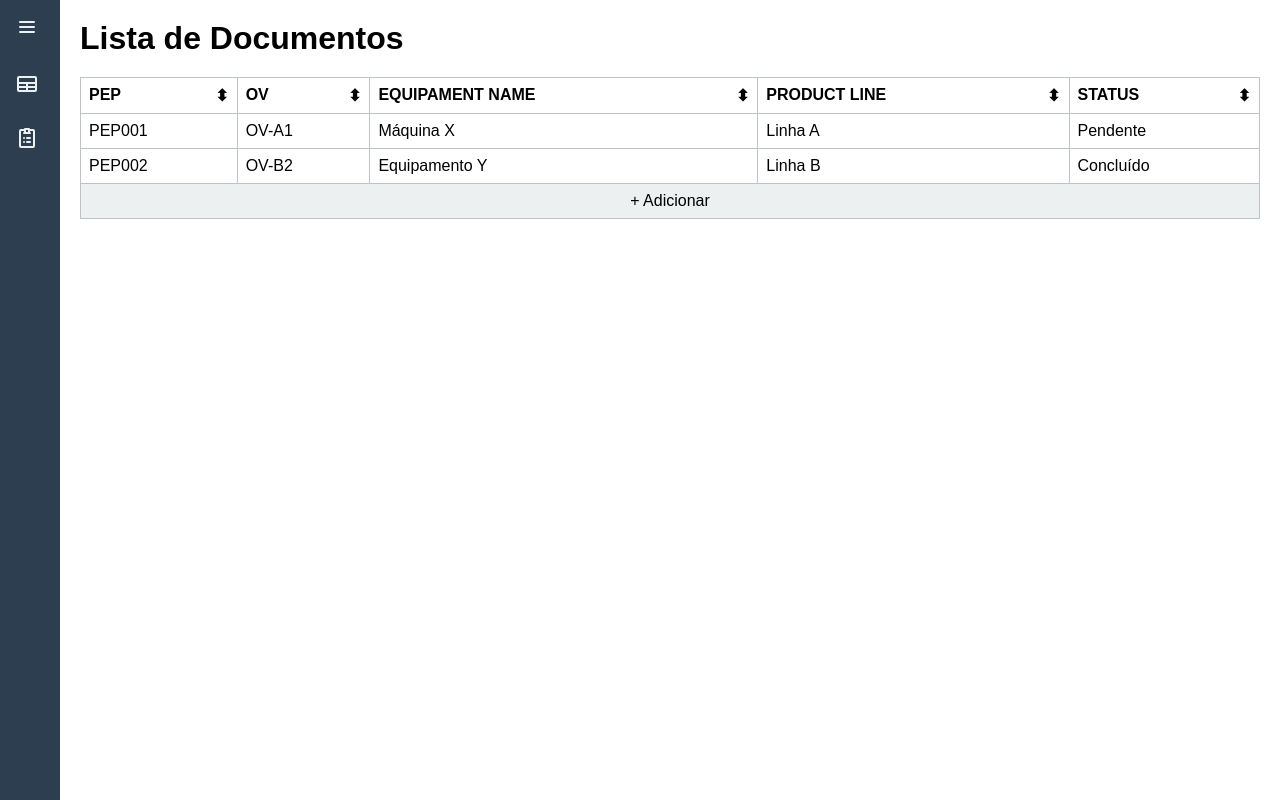
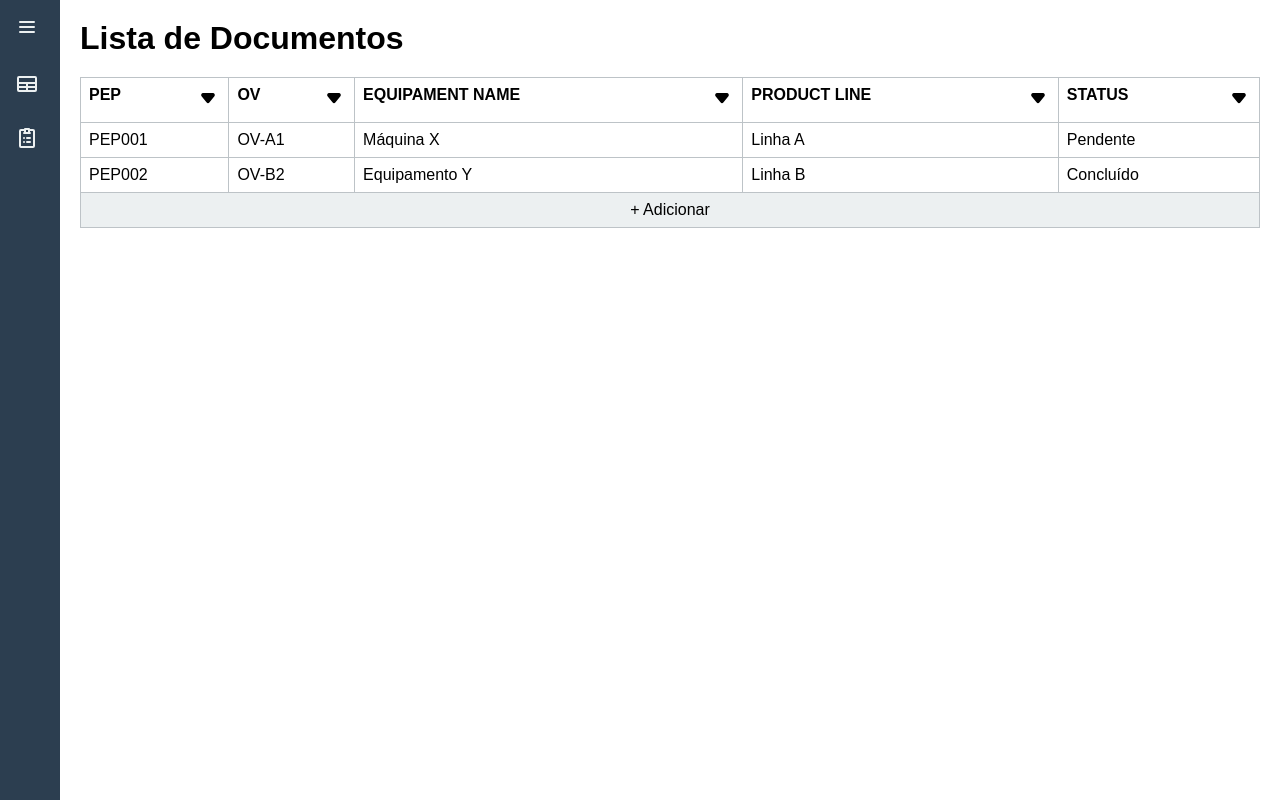
Before and after one commit to Anluhen/acionamentos-document-control, a plain HTML site: page index.html in a window 1280 px wide. Drawn offline with Linux system fonts and the light colour scheme.

Commit message:
refactor: Change icons to SVG

```diff
--- a/index.html
+++ b/index.html
@@ -42,13 +42,53 @@
             <table id="docTable">
                 <thead>
                     <tr id="headerRow">
-                        <th data-key="pep" class="th-container">PEP<span class="menu-icon">⬍</span></th>
-                        <th data-key="ov" class="th-container">OV<span class="menu-icon">⬍</span></th>
-                        <th data-key="equipment" class="th-container">EQUIPAMENT NAME<span class="menu-icon">⬍</span>
+                        <th data-key="pep" class="th-container">PEP<span class="menu-icon">
+                                <svg class="w-6 h-6 text-gray-800 dark:text-white" aria-hidden="true"
+                                    xmlns="http://www.w3.org/2000/svg" width="24" height="24" fill="currentColor"
+                                    viewBox="0 0 24 24">
+                                    <path fill-rule="evenodd"
+                                        d="M18.425 10.271C19.499 8.967 18.57 7 16.88 7H7.12c-1.69 0-2.618 1.967-1.544 3.271l4.881 5.927a2 2 0 0 0 3.088 0l4.88-5.927Z"
+                                        clip-rule="evenodd" />
+                                </svg>
+                            </span></th>
+                        <th data-key="ov" class="th-container">OV<span class="menu-icon">
+                                <svg class="w-6 h-6 text-gray-800 dark:text-white" aria-hidden="true"
+                                    xmlns="http://www.w3.org/2000/svg" width="24" height="24" fill="currentColor"
+                                    viewBox="0 0 24 24">
+                                    <path fill-rule="evenodd"
+                                        d="M18.425 10.271C19.499 8.967 18.57 7 16.88 7H7.12c-1.69 0-2.618 1.967-1.544 3.271l4.881 5.927a2 2 0 0 0 3.088 0l4.88-5.927Z"
+                                        clip-rule="evenodd" />
+                                </svg>
+                            </span></th>
+                        <th data-key="equipment" class="th-container">EQUIPAMENT NAME<span class="menu-icon">
+                                <svg class="w-6 h-6 text-gray-800 dark:text-white" aria-hidden="true"
+                                    xmlns="http://www.w3.org/2000/svg" width="24" height="24" fill="currentColor"
+                                    viewBox="0 0 24 24">
+                                    <path fill-rule="evenodd"
+                                        d="M18.425 10.271C19.499 8.967 18.57 7 16.88 7H7.12c-1.69 0-2.618 1.967-1.544 3.271l4.881 5.927a2 2 0 0 0 3.088 0l4.88-5.927Z"
+                                        clip-rule="evenodd" />
+                                </svg>
+                            </span>
                         </th>
-                        <th data-key="productLine" class="th-container">PRODUCT LINE<span class="menu-icon">⬍</span>
+                        <th data-key="productLine" class="th-container">PRODUCT LINE<span class="menu-icon">
+                                <svg class="w-6 h-6 text-gray-800 dark:text-white" aria-hidden="true"
+                                    xmlns="http://www.w3.org/2000/svg" width="24" height="24" fill="currentColor"
+                                    viewBox="0 0 24 24">
+                                    <path fill-rule="evenodd"
+                                        d="M18.425 10.271C19.499 8.967 18.57 7 16.88 7H7.12c-1.69 0-2.618 1.967-1.544 3.271l4.881 5.927a2 2 0 0 0 3.088 0l4.88-5.927Z"
+                                        clip-rule="evenodd" />
+                                </svg>
+                            </span>
                         </th>
-                        <th data-key="status" class="th-container">STATUS<span class="menu-icon">⬍</span></th>
+                        <th data-key="status" class="th-container">STATUS<span class="menu-icon">
+                                <svg class="w-6 h-6 text-gray-800 dark:text-white" aria-hidden="true"
+                                    xmlns="http://www.w3.org/2000/svg" width="24" height="24" fill="currentColor"
+                                    viewBox="0 0 24 24">
+                                    <path fill-rule="evenodd"
+                                        d="M18.425 10.271C19.499 8.967 18.57 7 16.88 7H7.12c-1.69 0-2.618 1.967-1.544 3.271l4.881 5.927a2 2 0 0 0 3.088 0l4.88-5.927Z"
+                                        clip-rule="evenodd" />
+                                </svg>
+                            </span></th>
                     </tr>
                 </thead>
                 <tbody></tbody>
```
